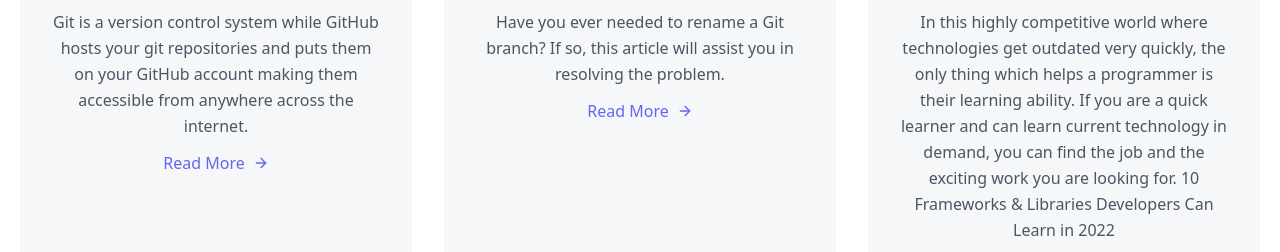
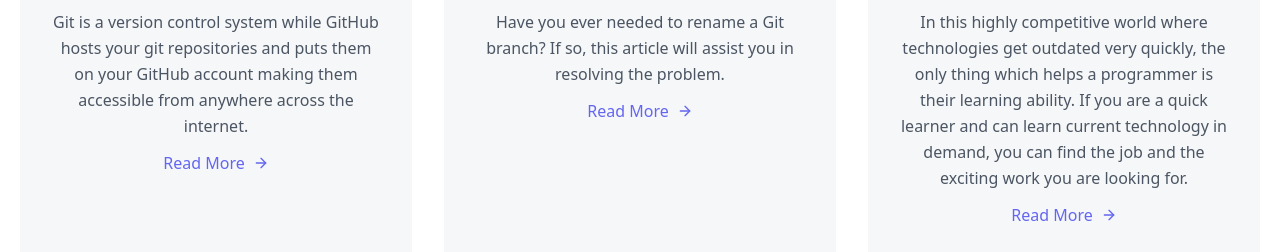
Before and after one commit to Salman-Ahmad-Khan/Blog-01, a plain HTML site: page index.html in a window 1280 px wide. Shown: the part 527-779 px from the top of the page. Drawn offline with nearby package versions, Linux system fonts and the light colour scheme.

Commit message:
Update index.html

```diff
--- a/index.html
+++ b/index.html
@@ -116,7 +116,6 @@
                 <h1 class="title-font sm:text-2xl text-xl font-medium text-gray-900 mb-3">10 Frameworks Software Developers can learn in 2022</h1>
                 <p class="leading-relaxed mb-3">In this highly competitive world where technologies get outdated very quickly, the only thing which helps a programmer is their learning ability. If you are a quick learner and can learn current technology in demand, you can find the job and the exciting work you are looking for.
 
-                  10 Frameworks & Libraries Developers Can Learn in 2022
                   </p>
                 <a href="topic3.html" target="_blank"  class="text-indigo-500 inline-flex items-center">Read More
                   <svg class="w-4 h-4 ml-2" viewBox="0 0 24 24" stroke="currentColor" stroke-width="2" fill="none" stroke-linecap="round" stroke-linejoin="round">
```
